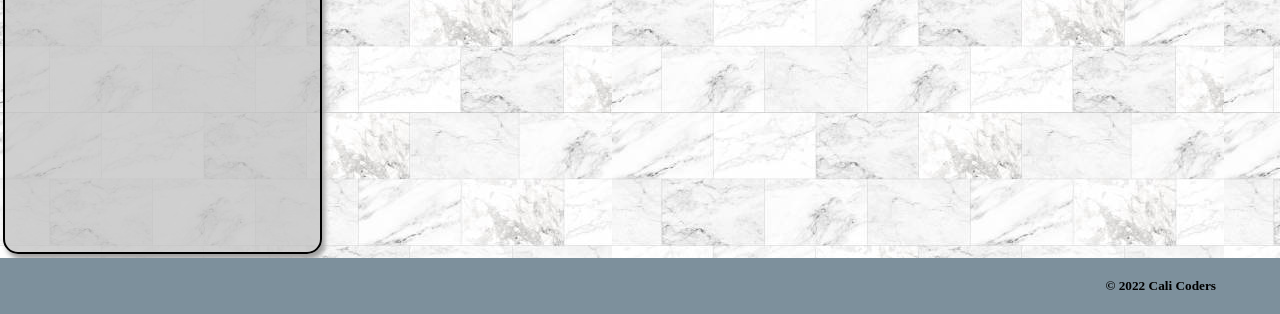
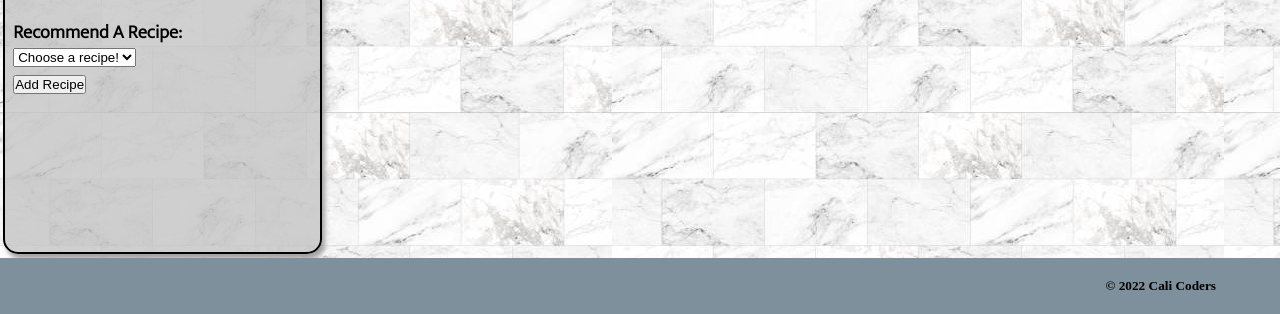
Before and after one commit to adevlinb/fakebuds, a Django app: page /events/1 in a window 1280 px wide. Shown: the part 486-800 px from the top of the page. Run offline with Django 4.2, Linux system fonts and the light colour scheme; a user stored in the database is signed in; tables that the repository leaves empty hold one stand-in row (values such as "Sample post").

Commit message:
updates css

```diff
--- a/main_app/templates/events/detail.html
+++ b/main_app/templates/events/detail.html
@@ -16,16 +16,11 @@
             <p>Date: {{ event.datetime|date:"DATE_FORMAT" }}</p>
             <p>Time: {{ event.datetime|time:"h:i" }}</p>
         </div>
-    </div>
-    <div class="eventColumnTwo">
-
-        <div class="horizontal">
-            <h3>Recommended Recipes:</h3>
-
-            <div class="row" style="max-height: 10vh;">
+        <h3>Recommend A Recipe:</h3>
         <form action="{% url 'assoc_recipe' event.id  %}" method="POST">
             {% csrf_token %}
             <select name="recipes" class="add-recipe">
+                <option value="choose a recipe!">Choose a recipe!</option>
                 {% for recipe in recipes_not_in_event %}
                 <option name='recipe' value="{{recipe.id}}">{{ recipe.title }}</option>
                 {% endfor %}
@@ -34,8 +29,7 @@
         </form>
     </div>
 
-        </div>
-
+    <div class="eventColumnTwo">
         <div class="eventRecipeRow">
 
             {% if recipes_in_event.count %}
--- a/main_app/views.py
+++ b/main_app/views.py
@@ -229,6 +229,8 @@ def add_recipe(request):
 
 @login_required
 def assoc_recipe(request, event_id):
+  if request.POST['recipes'] == 'choose a recipe!':
+    return redirect('events_detail', event_id)
   recipe_id = request.POST['recipes']
   recipe = Recipe.objects.get(id=recipe_id)
   recipe.events.add(event_id)
```
Lines whose indentation alone changed are shown as unchanged.
